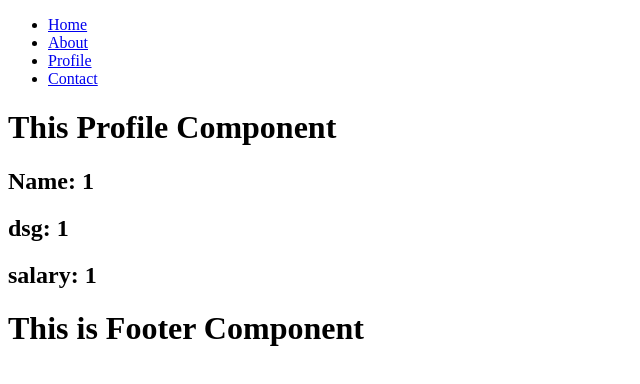
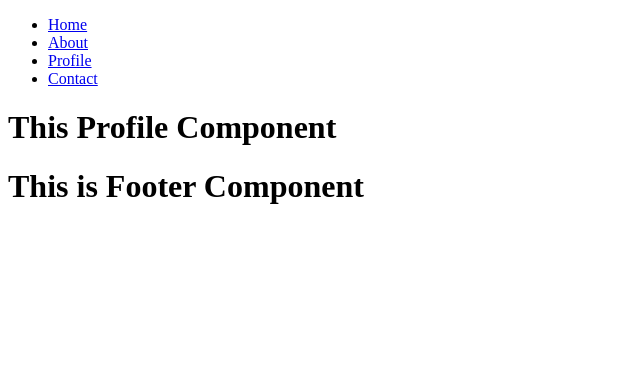
Before and after one commit to 2249abhi/react, a React (Create React App) app in the folder first/: page /profile/1/1/1 in a window 1280 px wide. Shown: the top 384 px of the page, without its empty margins (0-640 px from the left). Built offline with nearby package versions, Linux system fonts and the light colour scheme.

Commit message:
added search parameter in profile page

```diff
--- a/first/src/FunctionalComponent/RoutingExample/Profile.jsx
+++ b/first/src/FunctionalComponent/RoutingExample/Profile.jsx
@@ -1,13 +1,17 @@
 import React from 'react'
-import { useParams } from 'react-router-dom'
+import { useParams, useSearchParams  } from 'react-router-dom'
 
 export default function Profile() {
-    let {name, dsg, salary} = useParams()
+    // let {name, dsg, salary} = useParams()
+    const [searchParams] = useSearchParams();
+    const name = searchParams.get('name');
+    const salary = searchParams.get('salary');
+    const dsg = searchParams.get('dsg');
   return (
     <>
     <h1>This Profile Component</h1>
     {name && <h2>Name: {name}</h2>}
-    {dsg && <h2>dsg: {dsg}</h2>}
+    {dsg && <h2>Designation: {dsg}</h2>}
     {salary && <h2>salary: {salary}</h2>}
     </>
   )
```
